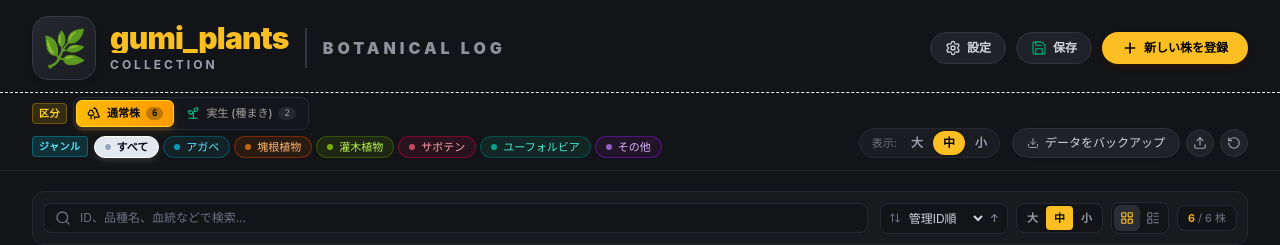
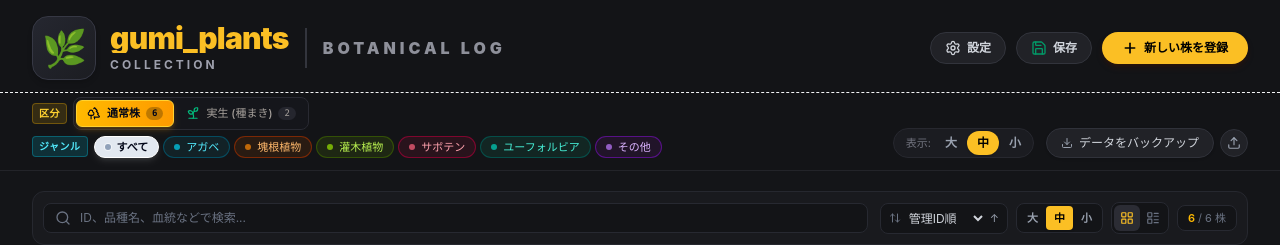
Before and after one commit to gumiplants/plant-id-manager, a React (Vite) app: page / in a window 1280 px wide. Shown: the top 245 px of the page. Built offline with nearby package versions, Linux system fonts and the light colour scheme.

Commit message:
feat: remove sample data reset button and feature

```diff
--- a/src/App.tsx
+++ b/src/App.tsx
@@ -3,7 +3,6 @@ import type { Plant, PlantCategory, SortField, SortOrder, ViewMode, GridSize, Th
 import {
   loadPlantsFromStorage,
   savePlantsToStorage,
-  INITIAL_PLANTS,
   loadBrandName,
   saveBrandName,
   loadBrandIcon,
@@ -287,12 +286,6 @@ export const App: React.FC = () => {
     setDeletingPlant(null);
   };
 
-  // サンプルデータリセット
-  const handleResetSamples = () => {
-    setPlants(INITIAL_PLANTS);
-    savePlantsToStorage(INITIAL_PLANTS);
-  };
-
   // バックアップ復元
   const handleImportPlants = (imported: Plant[]) => {
     setPlants(imported);
@@ -402,7 +395,6 @@ export const App: React.FC = () => {
           setEditingPlant(null);
           setIsFormModalOpen(true);
         }}
-        onResetSamples={handleResetSamples}
         onImportPlants={handleImportPlants}
         onManualSave={() => savePlantsToStorage(plants)}
       />
@@ -467,16 +459,6 @@ export const App: React.FC = () => {
                 }`}
               >
                 {managementType === 'seedling' ? '最初の実生苗を登録する' : '最初の株を登録する'}
-              </button>
-              <button
-                onClick={handleResetSamples}
-                className={`px-4 py-2.5 text-xs font-medium rounded-full transition-colors cursor-pointer border ${
-                  isDark
-                    ? 'text-gray-300 bg-[#25262e] hover:bg-[#2e3039] border-[#353642]'
-                    : 'text-slate-700 bg-slate-100 hover:bg-slate-200 border-slate-200'
-                }`}
-              >
-                サンプルデータを読み込む
               </button>
             </div>
           </div>
--- a/src/components/NanoHeader.tsx
+++ b/src/components/NanoHeader.tsx
@@ -1,6 +1,6 @@
 import React, { useRef, useState } from 'react';
 import type { Plant, PlantCategory, GridSize, Theme, ManagementType } from '../types/plant';
-import { Plus, Download, Upload, RotateCcw, Save, CheckCircle2, Sprout, Trees, Settings } from 'lucide-react';
+import { Plus, Download, Upload, Save, CheckCircle2, Sprout, Trees, Settings } from 'lucide-react';
 
 interface NanoHeaderProps {
   plants: Plant[];
@@ -13,7 +13,6 @@ interface NanoHeaderProps {
   theme: Theme;
   onOpenSettings: () => void;
   onOpenCreateModal: () => void;
-  onResetSamples: () => void;
   onImportPlants: (imported: Plant[]) => void;
   onManualSave: () => void;
   brandName?: string;
@@ -31,7 +30,6 @@ export const NanoHeader: React.FC<NanoHeaderProps> = ({
   theme,
   onOpenSettings,
   onOpenCreateModal,
-  onResetSamples,
   onImportPlants,
   onManualSave,
   brandName = 'gumi_plants',
@@ -497,22 +495,6 @@ export const NanoHeader: React.FC<NanoHeaderProps> = ({
               onChange={handleFileChange}
               className="hidden"
             />
-
-            <button
-              onClick={() => {
-                if (confirm('初期サンプルデータ（Caesar、グラキリス等）にリセットしますか？')) {
-                  onResetSamples();
-                }
-              }}
-              className={`p-1.5 rounded-full border transition-all cursor-pointer ${
-                isDark
-                  ? 'bg-[#212227] text-gray-400 hover:text-amber-400 hover:bg-[#2c2d34] border-[#30323a]'
-                  : 'bg-slate-100 text-slate-500 hover:text-amber-600 hover:bg-slate-200 border-slate-200'
-              }`}
-              title="サンプルデータをリセット"
-            >
-              <RotateCcw className="w-3.5 h-3.5" />
-            </button>
           </div>
         </div>
       </div>
```
